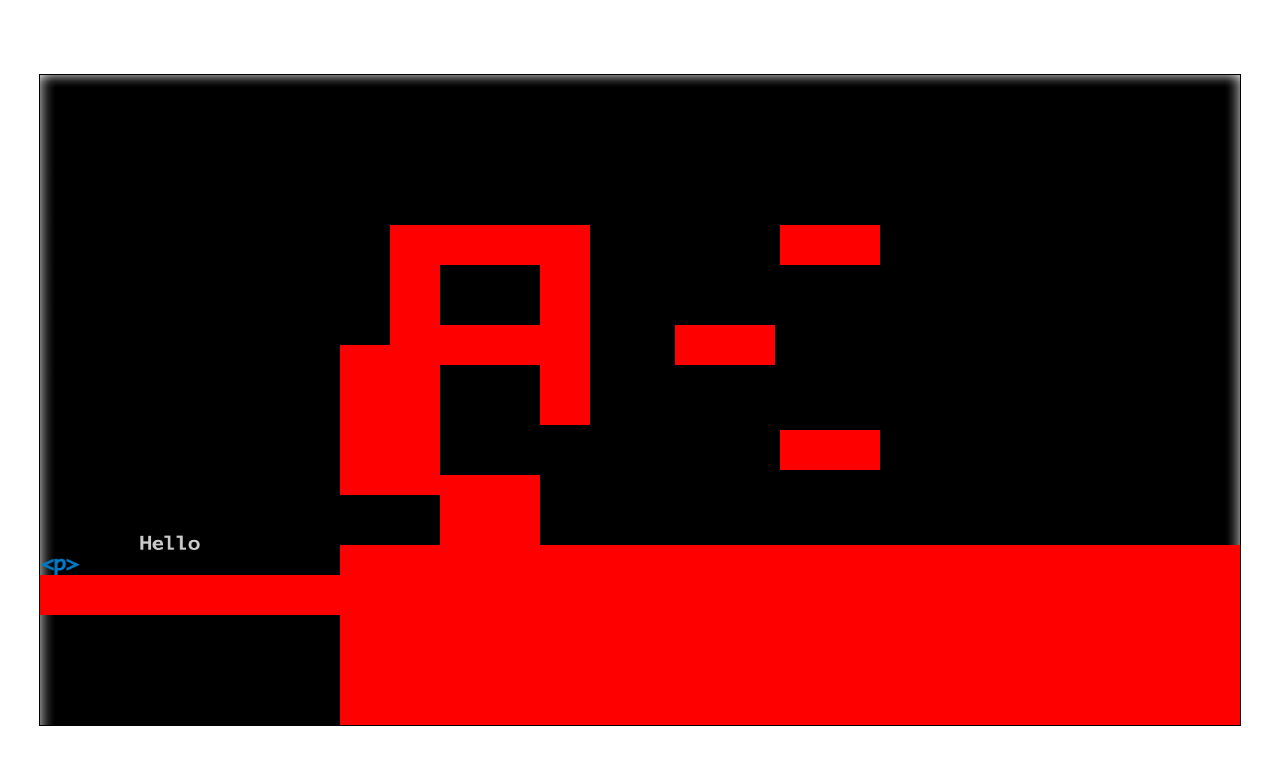
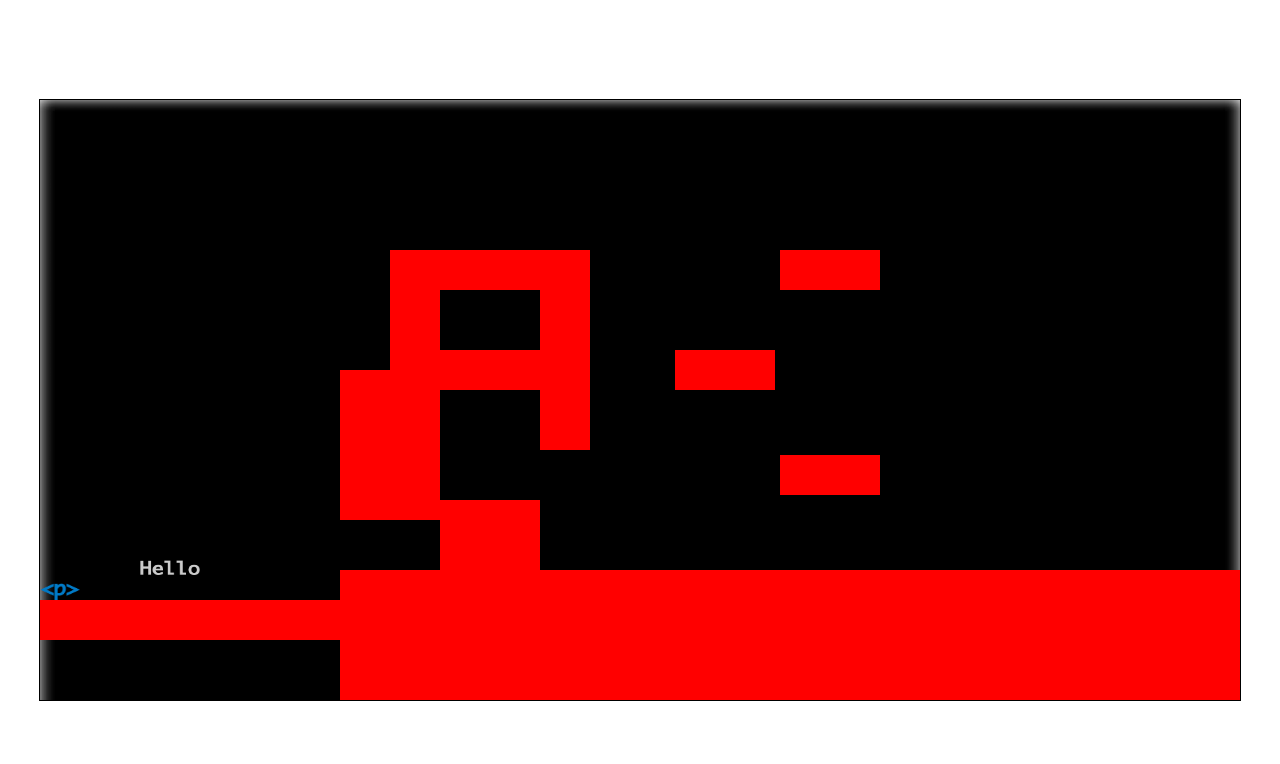
Before and after one commit to alvoroto/proy-hello-world, a plain HTML site: page index.html in a window 1280 px wide. Drawn offline with Linux system fonts and the light colour scheme.

Commit message:
commit antes de liarla parda

```diff
--- a/index.html
+++ b/index.html
@@ -14,6 +14,6 @@
     <link rel="stylesheet" type="text/css" href="css/style.css">
 </head>
 <body>
-    <canvas id="canvas" width="1200" height="650"></canvas>
+    <canvas id="canvas" width="1200" height="600"></canvas>
 </body>
 </html>
--- a/js/platform.js
+++ b/js/platform.js
@@ -1,5 +1,4 @@
 function Platform (game, x, y, w, h, isDashBreakable = false, isDownBreakable = false){
-    this.id =
     this.game = game;
     this.x = x;
     this.y = y;
```
Also changed, not shown: js/level.js (+4 -3 lines).
